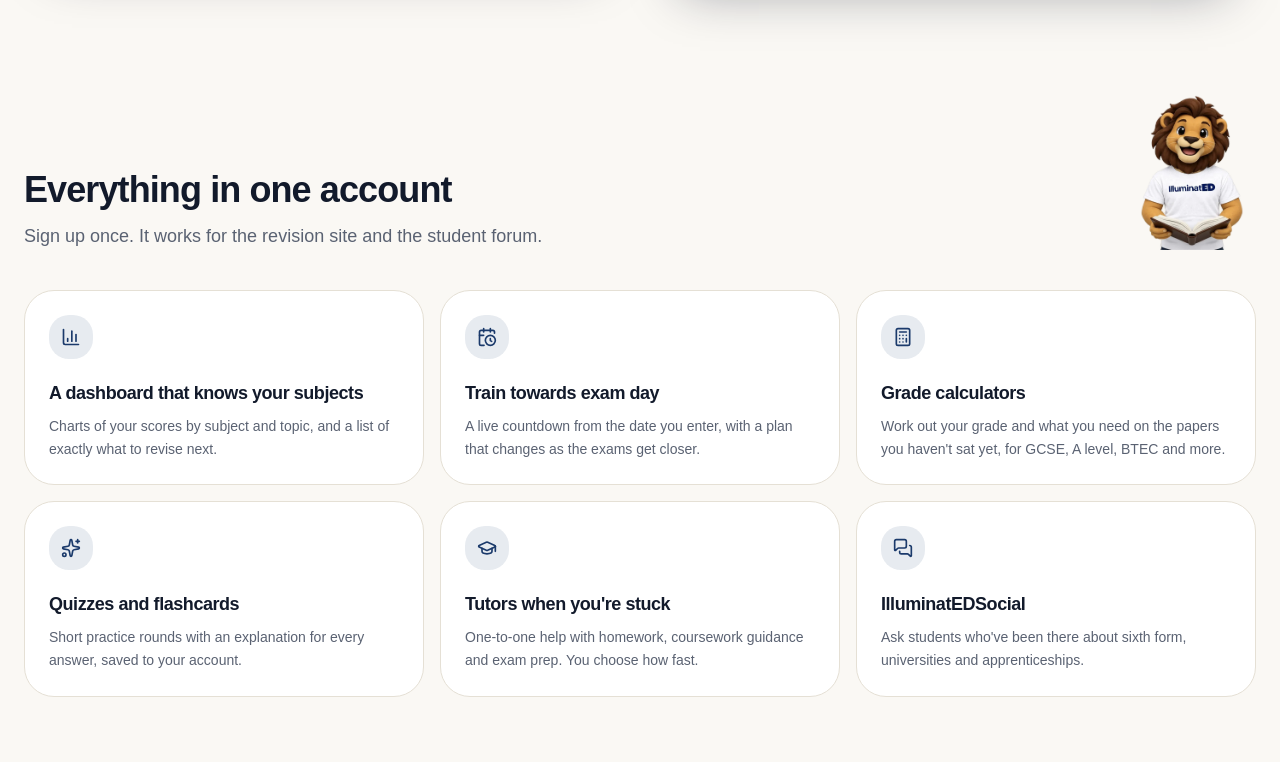
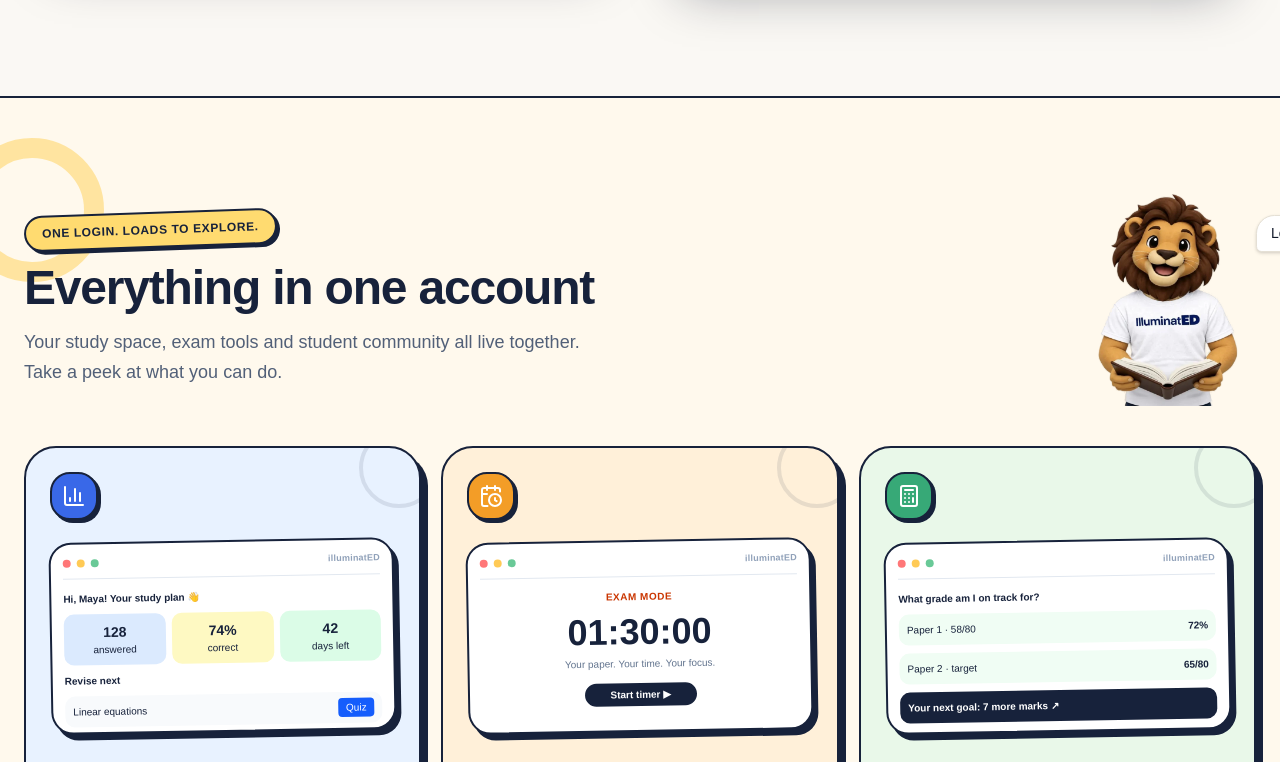
Before and after one commit to Princewill-o/IlluminatED, a Next.js app: page / in a window 1280 px wide. Shown: the part 2038-2800 px from the top of the page. Built offline with nearby package versions, Linux system fonts and the light colour scheme; no server answers.

Commit message:
Make feature showcase playful with screen previews

```diff
--- a/src/app/page.tsx
+++ b/src/app/page.tsx
@@ -102,29 +102,36 @@
       </section>
 
       <section
-        className="container pb-16 lg:pb-24"
+        className="relative overflow-hidden border-y-2 border-[#17223b] bg-[#fff9ed] py-16 text-[#17223b] dark:bg-[#17223b] dark:text-white lg:py-24"
         aria-labelledby="features-title"
       >
-        <Reveal className="flex items-end justify-between gap-6">
-          <div className="max-w-2xl">
+        <div aria-hidden className="pointer-events-none absolute -left-10 top-10 size-36 rounded-full border-[20px] border-[#ffd86f]/60" />
+        <div aria-hidden className="pointer-events-none absolute -right-12 bottom-16 size-44 rotate-12 rounded-[3rem] border-[18px] border-[#b5e8ef]/70" />
+        <div className="container relative">
+        <Reveal className="flex items-center justify-between gap-6">
+          <div className="max-w-3xl">
+            <p className="mb-4 inline-flex -rotate-2 rounded-full border-2 border-[#17223b] bg-[#ffdb70] px-4 py-2 text-xs font-black uppercase tracking-wider text-[#17223b] shadow-[3px_3px_0_#17223b]">One login. Loads to explore.</p>
             <h2
               id="features-title"
-              className="text-3xl tracking-tight md:text-4xl"
+              className="text-4xl font-black tracking-tight text-balance md:text-5xl"
             >
               Everything in one account
             </h2>
-            <p className="text-muted-foreground mt-3 text-lg">
-              Sign up once. It works for the revision site and the student
-              forum.
+            <p className="mt-4 max-w-xl text-lg leading-relaxed text-[#526078] dark:text-slate-200">
+              Your study space, exam tools and student community all live together. Take a peek at what you can do.
             </p>
           </div>
           <Tiggy
             action="read"
-            className="hidden w-28 shrink-0 sm:block lg:w-32"
+            say="Let's make this year yours!"
+            sayClassName="right-[80%] top-[10%]"
+            className="hidden w-36 shrink-0 md:block lg:w-44"
           />
         </Reveal>
         <div className="mt-10">
           <FeatureGrid />
+        </div>
+        <p className="mt-10 text-center text-sm font-semibold text-[#526078] dark:text-slate-200">These are illustrative screen previews. Your dashboard and results are personal to you. <span className="ml-1 text-[#7048bb] dark:text-[#decaff]">🎮 Study games are coming soon.</span></p>
         </div>
       </section>
 
--- a/src/components/landing.tsx
+++ b/src/components/landing.tsx
@@ -214,56 +214,110 @@
 const FEATURES = [
   {
     icon: BarChart3,
-    title: "A dashboard that knows your subjects",
-    text: "Charts of your scores by subject and topic, and a list of exactly what to revise next.",
+    title: "Your progress, at a glance",
+    text: "See your subjects, spot the tricky topics, and know what to revise next.",
+    href: "/dashboard",
+    action: "See your dashboard",
+    tint: "bg-[#e8f2ff]",
+    accent: "bg-[#3968e8]",
+    kind: "dashboard",
   },
   {
     icon: CalendarClock,
-    title: "Train towards exam day",
-    text: "A live countdown from the date you enter, with a plan that changes as the exams get closer.",
+    title: "Get exam-day ready",
+    text: "Set your exam date, follow a plan, and practise with a proper timer.",
+    href: "/exam-mode",
+    action: "Try exam mode",
+    tint: "bg-[#fff0d9]",
+    accent: "bg-[#f39d27]",
+    kind: "countdown",
   },
   {
     icon: Calculator,
-    title: "Grade calculators",
-    text: "Work out your grade and what you need on the papers you haven't sat yet, for GCSE, A level, BTEC and more.",
+    title: "Make your marks count",
+    text: "Check your grade and see what you need on the papers still to come.",
+    href: "/calculator",
+    action: "Explore calculators",
+    tint: "bg-[#e9f8e9]",
+    accent: "bg-[#37a977]",
+    kind: "calculator",
   },
   {
     icon: Sparkles,
-    title: "Quizzes and flashcards",
-    text: "Short practice rounds with an explanation for every answer, saved to your account.",
+    title: "Make practice stick",
+    text: "Answer quick quizzes, flip flashcards, and build a correct-answer streak.",
+    href: "/quizzes",
+    action: "Start a quiz",
+    tint: "bg-[#f2eaff]",
+    accent: "bg-[#8b62d9]",
+    kind: "quiz",
   },
   {
     icon: GraduationCap,
-    title: "Tutors when you're stuck",
-    text: "One-to-one help with homework, coursework guidance and exam prep. You choose how fast.",
+    title: "Get unstuck together",
+    text: "Ask for a tutor when a topic needs more than another practice round.",
+    href: "/tutors",
+    action: "Find help",
+    tint: "bg-[#ffe9e6]",
+    accent: "bg-[#ee7666]",
+    kind: "tutors",
   },
   {
     icon: MessagesSquare,
     title: "IlluminatEDSocial",
-    text: "Ask students who've been there about sixth form, universities and apprenticeships.",
+    text: "Ask students about sixth form, university, apprenticeships and life after exams.",
+    href: "/social",
+    action: "Explore Social",
+    tint: "bg-[#e4f8fa]",
+    accent: "bg-[#36a8bb]",
+    kind: "social",
   },
-];
+] as const;
+
+function FeatureSnapshot({ kind }: { kind: (typeof FEATURES)[number]["kind"] }) {
+  return (
+    <div className="relative h-44 overflow-hidden rounded-[1.4rem] border-2 border-[#17223b] bg-white p-3 text-[#17223b] shadow-[5px_6px_0_#17223b] sm:h-48" aria-hidden>
+      <div className="mb-3 flex items-center gap-1.5 border-b border-slate-200 pb-2">
+        <span className="size-2 rounded-full bg-[#ff7778]" /><span className="size-2 rounded-full bg-[#ffca55]" /><span className="size-2 rounded-full bg-[#69c997]" />
+        <span className="ml-auto text-[9px] font-bold tracking-wide text-slate-400">illuminatED</span>
+      </div>
+      {kind === "dashboard" && <div className="space-y-2 text-[10px]">
+        <p className="font-bold">Hi, Maya! Your study plan 👋</p>
+        <div className="grid grid-cols-3 gap-1.5 text-center"><span className="rounded-lg bg-blue-100 p-2"><b className="block text-sm">128</b>answered</span><span className="rounded-lg bg-yellow-100 p-2"><b className="block text-sm">74%</b>correct</span><span className="rounded-lg bg-green-100 p-2"><b className="block text-sm">42</b>days left</span></div>
+        <p className="font-bold">Revise next</p><div className="flex items-center justify-between rounded-lg bg-slate-50 px-2 py-1.5"><span>Linear equations</span><span className="rounded bg-blue-600 px-2 py-0.5 text-white">Quiz</span></div>
+      </div>}
+      {kind === "countdown" && <div className="text-center"><p className="text-[10px] font-bold uppercase tracking-wider text-orange-700">Exam mode</p><p className="mt-2 text-4xl font-black tabular-nums">01:30:00</p><p className="mt-1 text-[10px] text-slate-500">Your paper. Your time. Your focus.</p><div className="mx-auto mt-3 w-28 rounded-full bg-[#17223b] px-3 py-1 text-[10px] font-bold text-white">Start timer ▶</div></div>}
+      {kind === "calculator" && <div className="space-y-2 text-[10px]"><p className="font-bold">What grade am I on track for?</p><div className="flex items-center justify-between rounded-lg bg-green-50 p-2"><span>Paper 1 · 58/80</span><span className="font-bold">72%</span></div><div className="flex items-center justify-between rounded-lg bg-green-50 p-2"><span>Paper 2 · target</span><span className="font-bold">65/80</span></div><p className="rounded-lg bg-[#17223b] p-2 font-bold text-white">Your next goal: 7 more marks ↗</p></div>}
+      {kind === "quiz" && <div className="space-y-1.5 text-[10px]"><div className="flex justify-between text-slate-500"><span>Quick practice</span><span>3 of 5</span></div><p className="font-bold">What is 15% of £80?</p><div className="rounded-lg border px-2 py-1">£10</div><div className="rounded-lg border-2 border-violet-500 bg-violet-50 px-2 py-1 font-bold">£12 ✓</div><p className="text-violet-800">🔥 4 right in a row</p></div>}
+      {kind === "tutors" && <div className="space-y-2 text-[10px]"><p className="font-bold">What do you need help with?</p><div className="rounded-lg bg-rose-50 p-2">📐 Maths · Linear equations</div><div className="rounded-lg bg-rose-50 p-2">💬 Homework help · This week</div><p className="rounded-lg bg-[#17223b] p-2 text-center font-bold text-white">Request a tutor →</p></div>}
+      {kind === "social" && <div className="space-y-2 text-[10px]"><p className="font-bold">IlluminatED<span className="text-cyan-700">Social</span> 💬</p><div className="rounded-lg bg-cyan-50 p-2"><b>Sixth form</b><p>What should I ask at an open day?</p></div><div className="rounded-lg bg-cyan-50 p-2"><b>Apprenticeships</b><p>How did you find your first role?</p></div></div>}
+    </div>
+  );
+}
 
 export function FeatureGrid() {
   return (
-    <ul className="grid gap-4 sm:grid-cols-2 lg:grid-cols-3">
+    <ul className="grid gap-5 md:grid-cols-2 xl:grid-cols-3">
       {FEATURES.map((f, i) => (
         <motion.li
           key={f.title}
           {...reveal}
           transition={{ ...reveal.transition, delay: (i % 3) * 0.08 }}
-          whileHover={{ y: -4 }}
-          className="bg-card rounded-3xl border p-6 transition-shadow hover:shadow-[0_18px_40px_-28px_rgb(15_23_42/0.5)]"
+          whileHover={{ y: -6, rotate: i % 2 ? 0.5 : -0.5 }}
+          className={cn("relative overflow-hidden rounded-[2rem] border-2 border-[#17223b] p-5 text-[#17223b] shadow-[7px_8px_0_#17223b] transition-shadow sm:p-6", f.tint)}
         >
-          <span className="bg-primary/10 text-primary grid size-11 place-items-center rounded-2xl">
-            <f.icon className="size-5" aria-hidden />
+          <span aria-hidden className="absolute -right-5 -top-5 size-20 rounded-full border-4 border-[#17223b]/10" />
+          <span className={cn("relative grid size-12 place-items-center rounded-2xl border-2 border-[#17223b] text-white shadow-[3px_3px_0_#17223b]", f.accent)}>
+            <f.icon className="size-6" aria-hidden />
           </span>
-          <h3 className="mt-5 text-lg font-semibold tracking-tight">
+          <div className="mt-5 -rotate-1"><FeatureSnapshot kind={f.kind} /></div>
+          <h3 className="mt-6 text-xl font-black tracking-tight">
             {f.title}
           </h3>
-          <p className="text-muted-foreground mt-2 text-sm leading-relaxed">
+          <p className="mt-2 min-h-12 text-sm leading-relaxed text-[#40506d]">
             {f.text}
           </p>
+          <Link href={f.href} className="mt-5 inline-flex items-center gap-2 rounded-full border-2 border-[#17223b] bg-white px-4 py-2 text-sm font-bold shadow-[3px_3px_0_#17223b] transition-transform hover:-translate-y-0.5 focus-visible:outline-2 focus-visible:outline-offset-2 focus-visible:outline-[#17223b]">{f.action}<span aria-hidden>↗</span></Link>
         </motion.li>
       ))}
     </ul>
```
